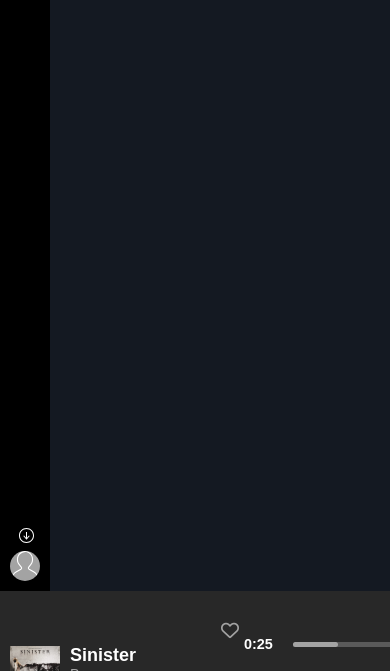
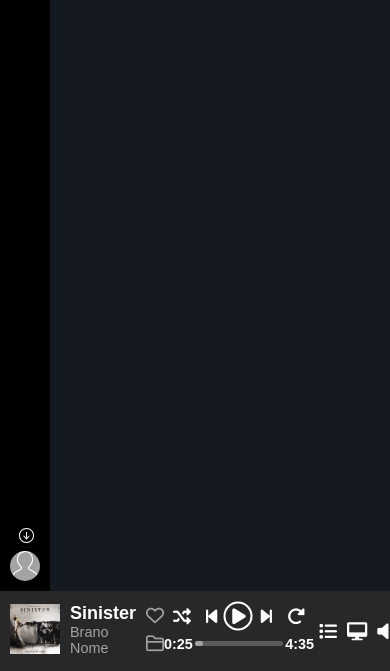
Before and after one commit to alexis39tt/html-css-spotifyweb, a plain HTML site: page index.html in a window 390 px wide. Shown: the part 173-844 px from the top of the page. Drawn offline with Linux system fonts and the light colour scheme.

Commit message:
added responsive to footer

```diff
--- a/assets/css/style.css
+++ b/assets/css/style.css
@@ -459,9 +459,21 @@ footer{
         font-size: 0.5rem;
         padding: 10px;
     }
-    .song-icons i:hover{
-        color: white;
-        transition: color 0.2s;
+    .player .top-controls i{
+        padding: 0px 5px;
+    }
+    .player .bottom-controls{
+        width: 150px;
+        margin: 0 auto;
+    }
+    .player .progress-bar{
+        margin: 5px 2px;
+    }
+    .volume .progress-bar{
+        width: 15px;
+    }
+    .volume i{
+        padding: 0px 5px;
     }
 }
 
@@ -508,8 +520,31 @@ footer{
     }
     header{
         width: calc(100% - 50px);
+        height: 10%;
     }
     header button{
         padding: 10px 5px;
     }
 }
+
+@media screen and (max-width: 1280px){
+    .song{
+        margin-top: 10px;
+    }
+    .song-info{
+        padding-right: 10px;
+    }
+    .song-icons{
+        display: flex;
+        flex-direction: column;
+    }
+    .song-icons i{
+        padding: 5px 0px;
+    }
+    .player .progress-bar{
+        width: 300px;
+    }
+    .volume .progress-bar{
+        width: 50px;
+    }
+}
```
Also changed, not shown: index.html (line endings or trailing spaces).
